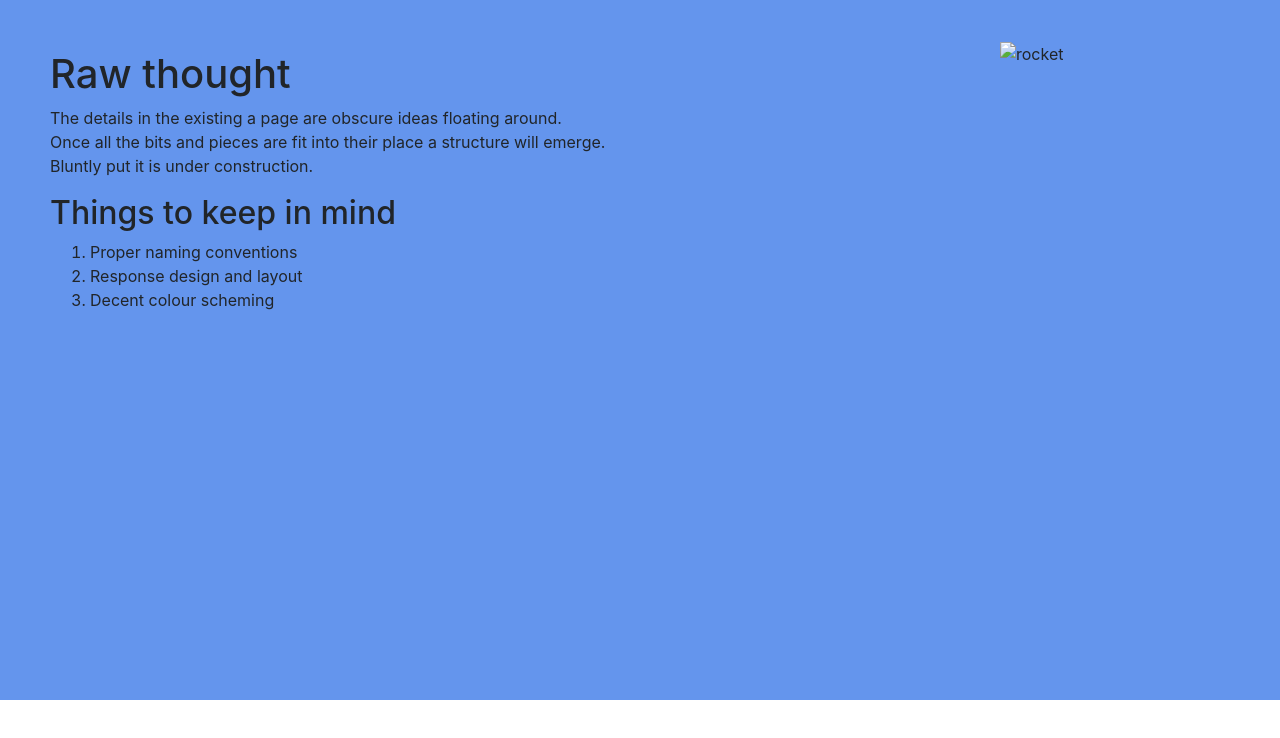
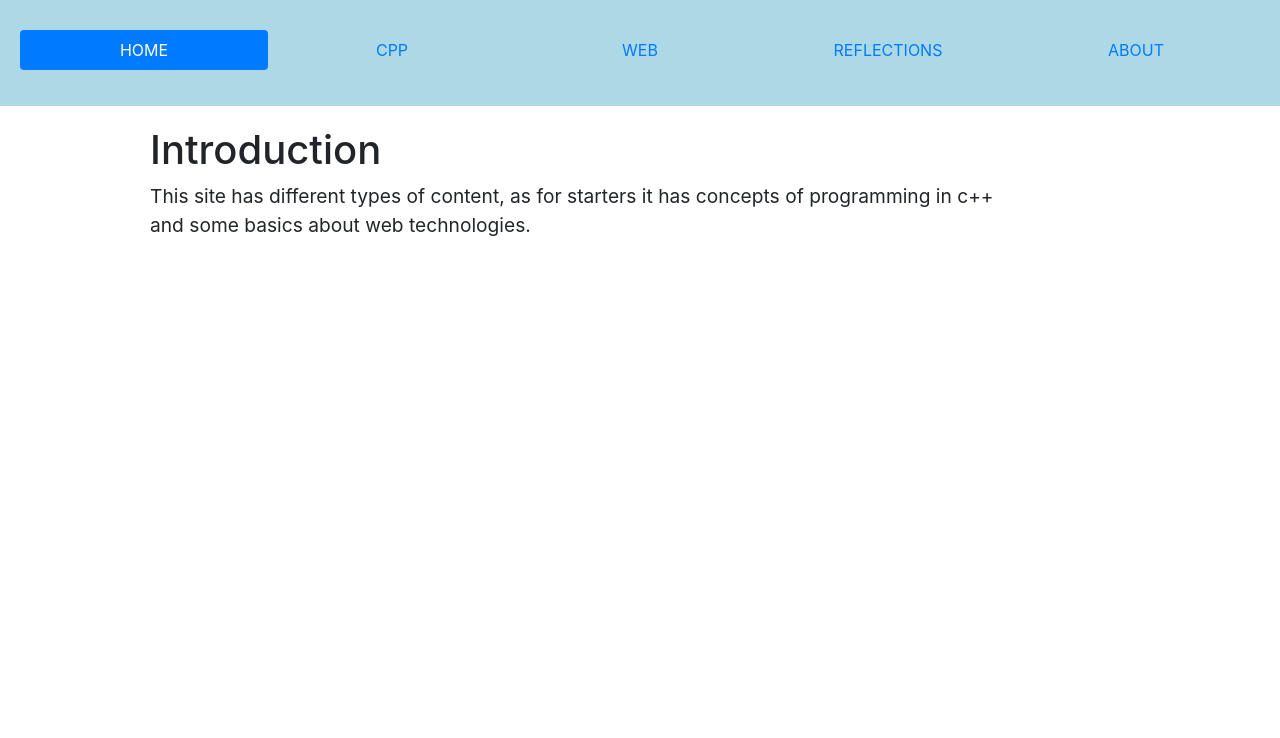
Before and after one commit to samuelsrikar/WebDev, a plain HTML site: page index.html in a window 1280 px wide. Drawn offline with nearby package versions, Linux system fonts and the light colour scheme.

Commit message:
Restructred web site.

```diff
--- a/index.html
+++ b/index.html
@@ -3,38 +3,54 @@
 
 <head>
     <link rel="stylesheet" href="styles/styles.css">
+    <title>Home</title>
     <meta charset="utf-8">
     <meta name="description" content="The site is about Samuel Srikar">
     <meta name="keywords" content="samuelsrikar,samuel,srikar,bandela">
     <meta name="author" content="Samuel Srikar Bandela">
-    <link rel="shortcut icon" type="image/png" href="images/sam-fav-icon.png"/>
+    <link rel="shortcut icon" type="image/png" href="images/sam-fav-icon.png" />
     <link rel="stylesheet" href="https://stackpath.bootstrapcdn.com/bootstrap/4.4.1/css/bootstrap.min.css"
         integrity="sha384-Vkoo8x4CGsO3+Hhxv8T/Q5PaXtkKtu6ug5TOeNV6gBiFeWPGFN9MuhOf23Q9Ifjh" crossorigin="anonymous">
+    <script src="https://code.jquery.com/jquery-3.4.1.slim.min.js"
+        integrity="sha384-J6qa4849blE2+poT4WnyKhv5vZF5SrPo0iEjwBvKU7imGFAV0wwj1yYfoRSJoZ+n"
+        crossorigin="anonymous"></script>
+    <script src="https://cdn.jsdelivr.net/npm/popper.js@1.16.0/dist/umd/popper.min.js"
+        integrity="sha384-Q6E9RHvbIyZFJoft+2mJbHaEWldlvI9IOYy5n3zV9zzTtmI3UksdQRVvoxMfooAo"
+        crossorigin="anonymous"></script>
+    <script src="https://stackpath.bootstrapcdn.com/bootstrap/4.4.1/js/bootstrap.min.js"
+        integrity="sha384-wfSDF2E50Y2D1uUdj0O3uMBJnjuUD4Ih7YwaYd1iqfktj0Uod8GCExl3Og8ifwB6"
+        crossorigin="anonymous"></script>
 </head>
 
 <body>
     <div class="index-container">
+        <div class="index-navbar">
+            <ul class="nav nav-pills nav-justified mb-3" id="pills-tab" role="tablist">
+                <li class="nav-item">
+                    <a class="nav-link active" href="index.html">HOME</a>
+                </li>
+                <li class="nav-item">
+                    <a class="nav-link" href="cpp/cpp.html">CPP</a>
+                </li>
+                <li class="nav-item">
+                    <a class="nav-link" id="pills-web-pill" data-toggle="pill" href="#pills-contact" role="pill"
+                        aria-controls="pills-web" aria-selected="false">WEB</a>
+                </li>
+                <li class="nav-item">
+                    <a class="nav-link" id="pills-reflections-pill" data-toggle="pill" href="#pills-contact" role="pill"
+                        aria-controls="pills-reflections" aria-selected="false">REFLECTIONS</a>
+                </li>
+                <li class="nav-item">
+                    <a class="nav-link" id="pills-about-pill" data-toggle="pill" href="#pills-contact" role="pill"
+                        aria-controls="pills-about" aria-selected="false">ABOUT</a>
+                </li>
+            </ul>
+        </div>
         <div class="index-main-pane">
-            <h1>Raw thought</h1>
-            <p>The details in the existing a page are obscure ideas floating around.<br>
-                Once all the bits and pieces are fit into their place a structure will emerge.<br>
-                Bluntly put it is under construction. </p>
-            <h2>Things to keep in mind</h2>
-            <ol>
-                <li>Proper naming conventions</li>
-                <li>Response design and layout</li>
-                <li>Decent colour scheming </li>
-            </ol>
-        </div>
-        <div class="index-sub-pane">
-            <img class="index-image-fit" src="images/rocket-img.svg" alt="rocket">
-        </div>
-        <div class="index-bottom-pane">
-            <ul>
-               <li></li>
-               <li></li>
-               <li></li>
-            </ul>
+            <h1>Introduction</h1>
+            <p>This site has different types of content, as for starters it has concepts of programming in c++<br>
+               and some basics about web technologies.
+            </p>
         </div>
     </div>
 </body>
--- a/styles/styles.css
+++ b/styles/styles.css
@@ -1,5 +1,5 @@
 html, body, div, span, applet, object, iframe,
-h1, h2, h3, h4, h5, h6, p, blockquote, pre,
+h1, h2, h3, h4, h5, h6, blockquote, pre,
 a, abbr, acronym, address, big, cite, code,
 del, dfn, em, img, ins, kbd, q, s, samp,
 small, strike, strong, sub, sup, tt, var,
@@ -23,22 +23,17 @@ time, mark, audio, video {
 .index-container{
     width: 100%;
     height: 700px;
-    background-color: cornflowerblue;
 }
 
 .index-main-pane{
     width: 75%;
     height: 650px;
     float: left;
-    padding: 50px;
+    margin-top: 20px;
+    margin-left: 150px;
+    font-size: larger;
 }
 
-.index-sub-pane{
-    width :25%;
-    height: 650px;
-    float: left;
-    padding: 40px;
-}
 
 .index-bottom-pane{
     width:100%;
@@ -51,10 +46,16 @@ time, mark, audio, video {
     height: 100%;
 }
 
-.index-footer-ul{
-    list-style-type: none;
+.index-navbar {
+    padding-top: 30px;
+    padding-bottom: 20px;
+    padding-left: 20px;
+    padding-right: 20px;
+    background-color: lightblue;
 }
 
-.index-footer-li{
-
+img{
+    padding-top: 20px;
+    padding-bottom: 20px;
+    padding-left : 100px;
 }
```
Also changed, not shown: cpp/cpp.html (added, +80 -0 lines), cpp/cpp-images/breakpoint-copy-expression.png (added), cpp/cpp-images/breakpoint-data-hit.png (added), cpp/cpp-images/data-breakpoint-creation.png (added), cpp/cpp-images/data-breakpoint-program.png (added), images/sam-fav-icon.png (deleted).
